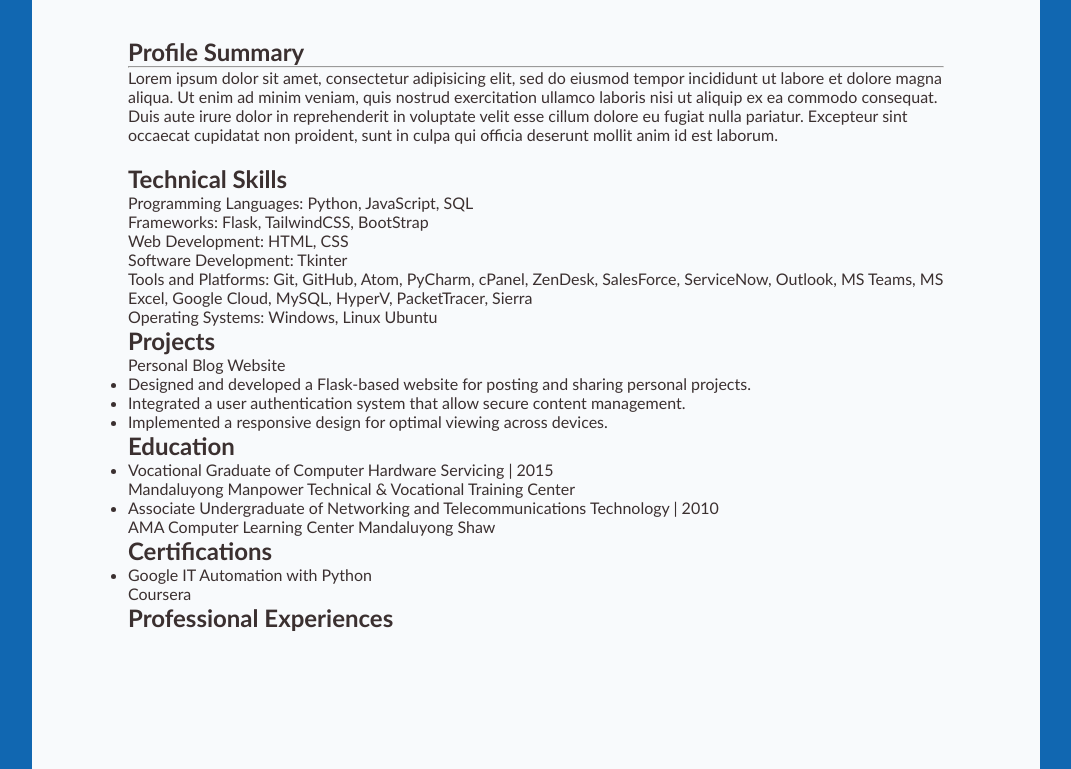
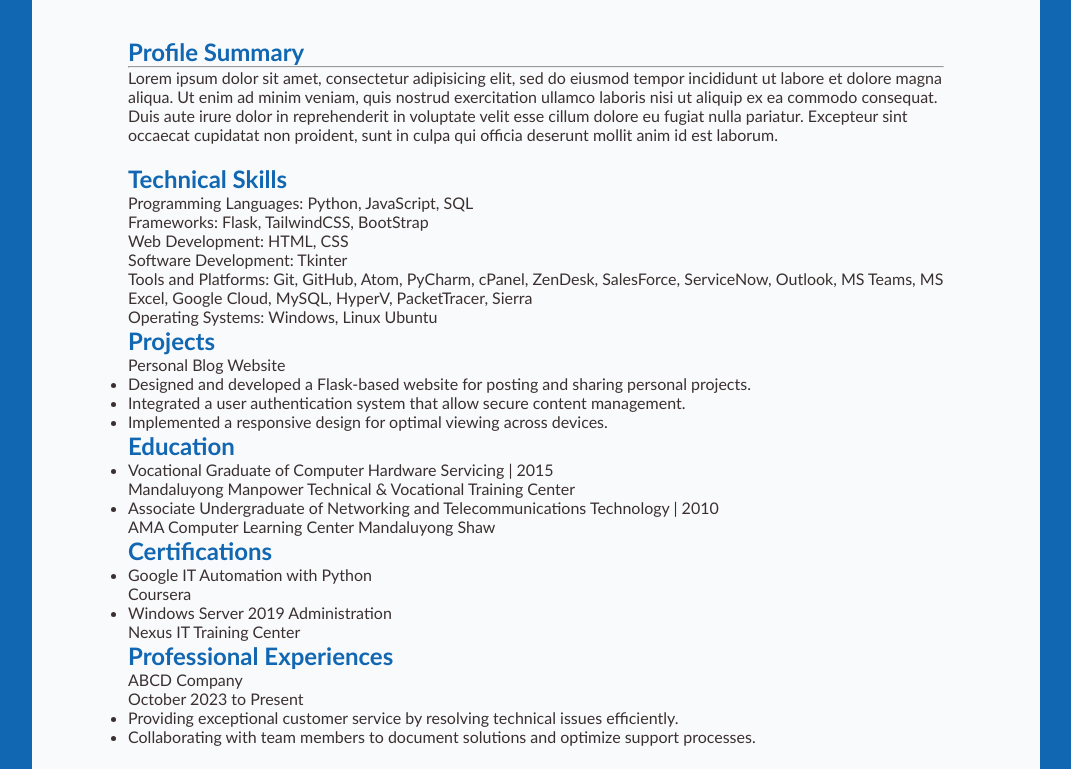
Before and after one commit to welcabx/myResume, a plain HTML site: page index.html in a window 1280 px wide. Shown: the part 183-952 px from the top of the page, without its empty margins (104-1175 px from the left). Drawn offline with Linux system fonts and the light colour scheme.

Commit message:
added more information

```diff
--- a/index.html
+++ b/index.html
@@ -62,13 +62,21 @@ MS Teams, MS Excel, Google Cloud, MySQL, HyperV, PacketTracer, Sierra</li>
       <section class="certifications">
         <h2>Certifications</h2>
         <ul>
-          <li> Google IT Automation with Python
+          <li>Google IT Automation with Python
 </li><p>Coursera</p>
+          <li>Windows Server 2019 Administration</li><p>Nexus IT Training Center</p>
         </ul>
       </section>
       <section>
         <h2>Professional Experiences</h2>
-
+        <div class="">
+          <p>ABCD Company</p>
+          <p>October 2023 to Present</p>
+        </div>
+        <ul>
+          <li>Providing exceptional customer service by resolving technical issues efficiently.</li>
+          <li>Collaborating with team members to document solutions and optimize support processes.</li>
+        </ul>
       </section>
 
     </section>
--- a/styles.css
+++ b/styles.css
@@ -54,3 +54,7 @@ body {
 .tech-skills > ul {
   list-style-type: none;
 }
+
+h2 {
+  color: var(--blue);
+}
```
